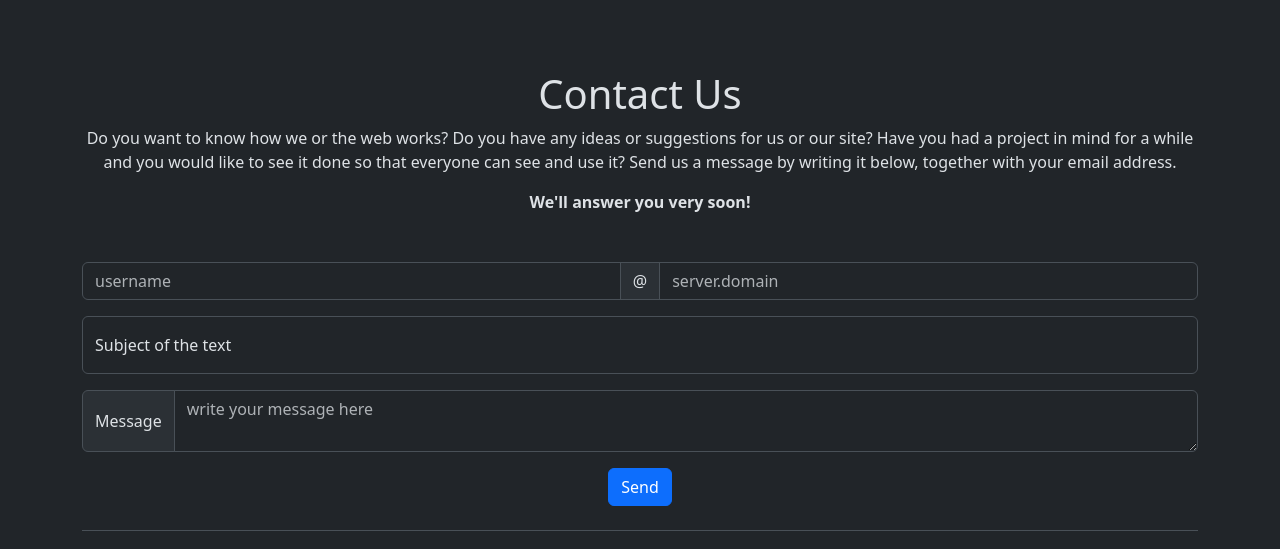
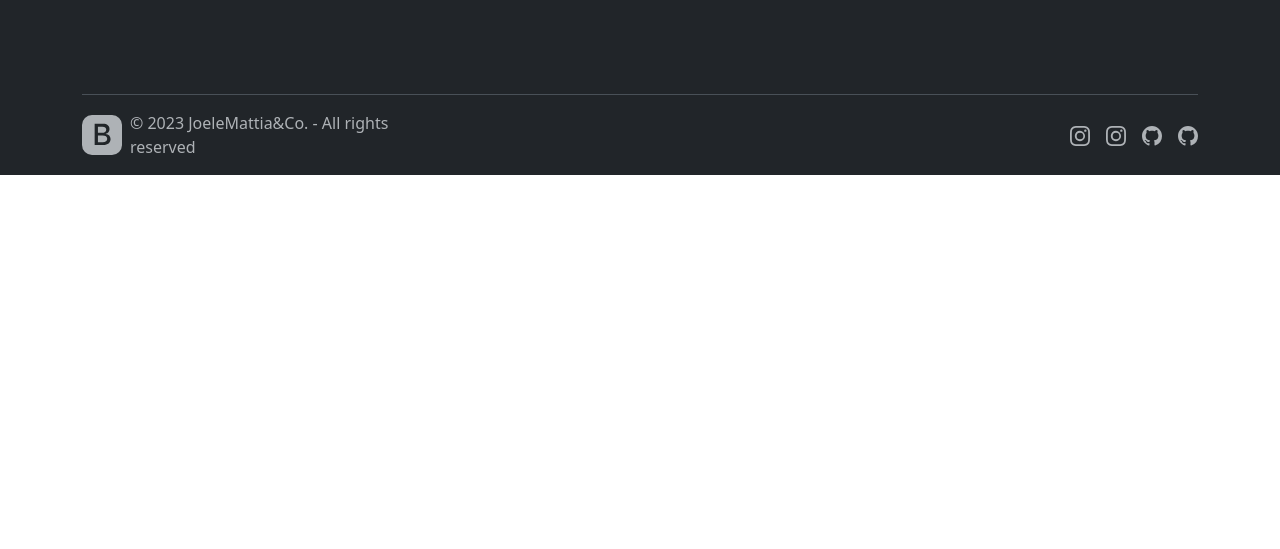
Before and after one commit to WebDevJoJo/Portfolio-angular, an Angular app in the folder JoeleMattia-portfolio/: page / in a window 1280 px wide. Shown: the part 514-1063 px from the top of the page. After the commit the page ends 800 px from the top, so only its background shows below. Built offline with nearby package versions, Linux system fonts and the light colour scheme.

Commit message:
test of contact page ended

```diff
--- a/JoeleMattia-portfolio/src/app/app.component.html
+++ b/JoeleMattia-portfolio/src/app/app.component.html
@@ -9,8 +9,6 @@
   <body data-bs-theme="dark">
     <app-home></app-home>
 
-    <app-contact-us></app-contact-us>
-
     <app-footer></app-footer>
   </body>
 </html>
```
